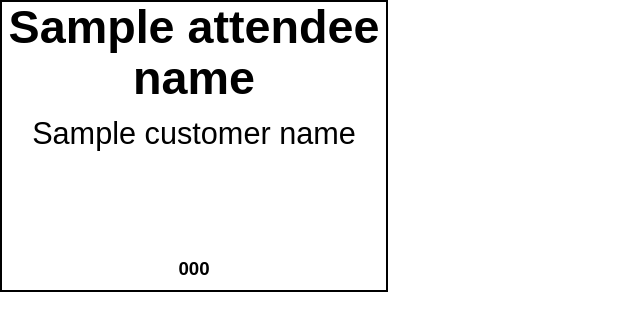
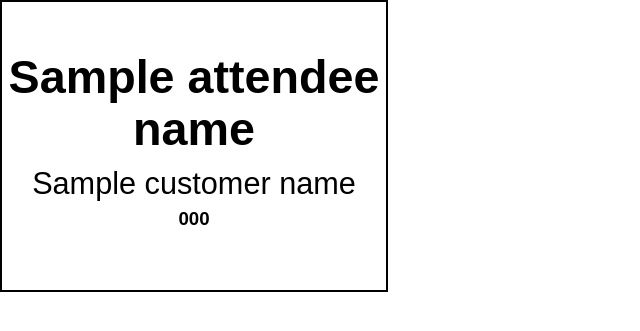
Before and after one commit to isfundakram/foodshow-app, a FastAPI app: template templates/badge.html in a window 1280 px wide. Shown: the top 331 px of the page, without its empty margins (0-640 px from the left). Run offline with FastAPI, Linux system fonts and the light colour scheme; the template is opened without the code that fills it: most values are stand-ins (such as "Sample title", 1, 10 or a date in 2020); parts of the project's set-up code (start-up, migrations or seed data) failed here and were passed over.

Commit message:
Update badge.html

```diff
--- a/templates/badge.html
+++ b/templates/badge.html
@@ -30,7 +30,7 @@
     </div>
 
     <!-- Customer Code (smaller, bottom center) -->
-    <div style="font-size: 14pt; margin-top: auto; margin-bottom: 10px; font-weight: bold;">
+    <div style="font-size: 14pt; margin-top: 6px; margin-bottom: 10px; font-weight: bold;">
       {{ customer_code }}
     </div>
 
```
